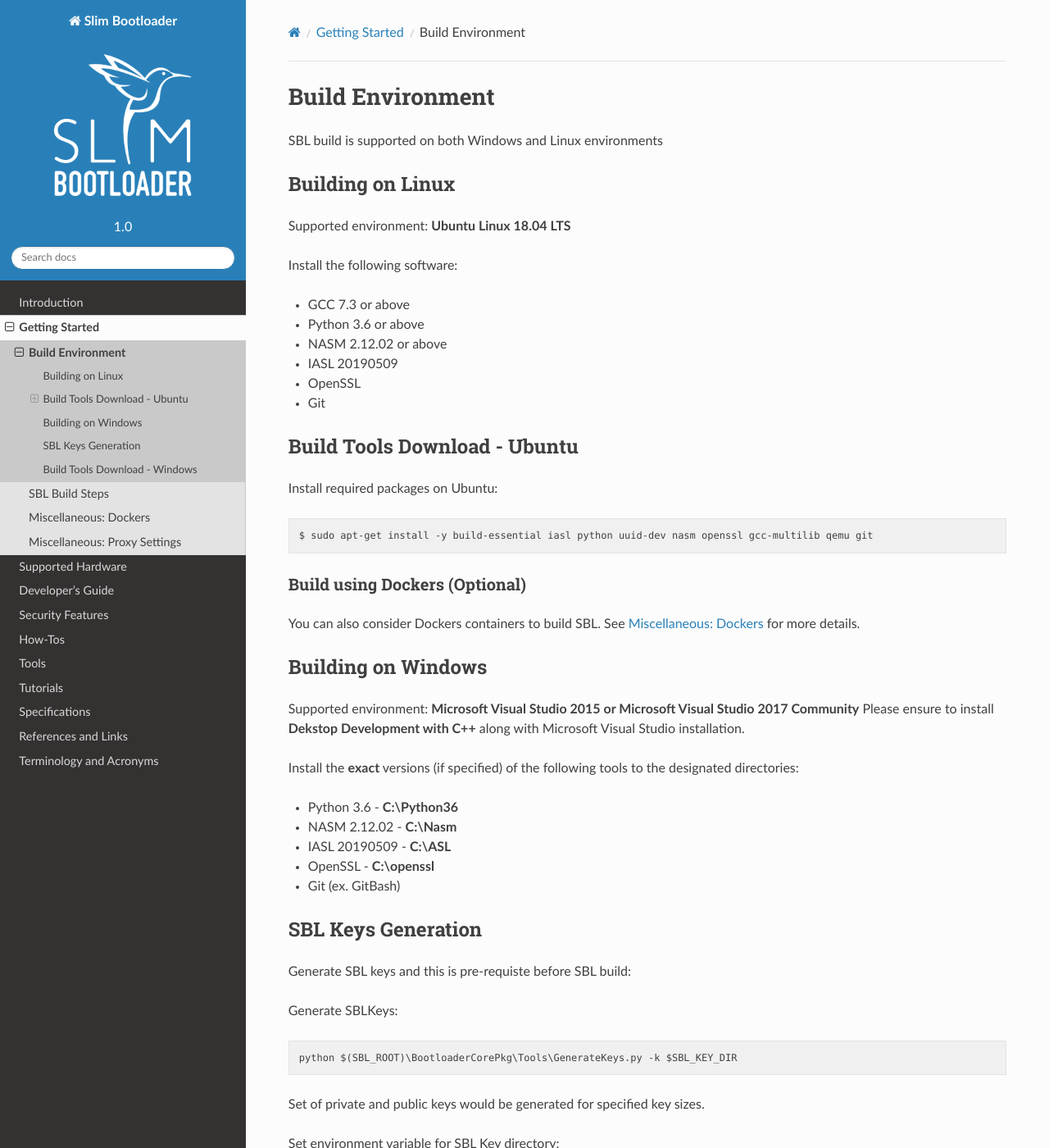
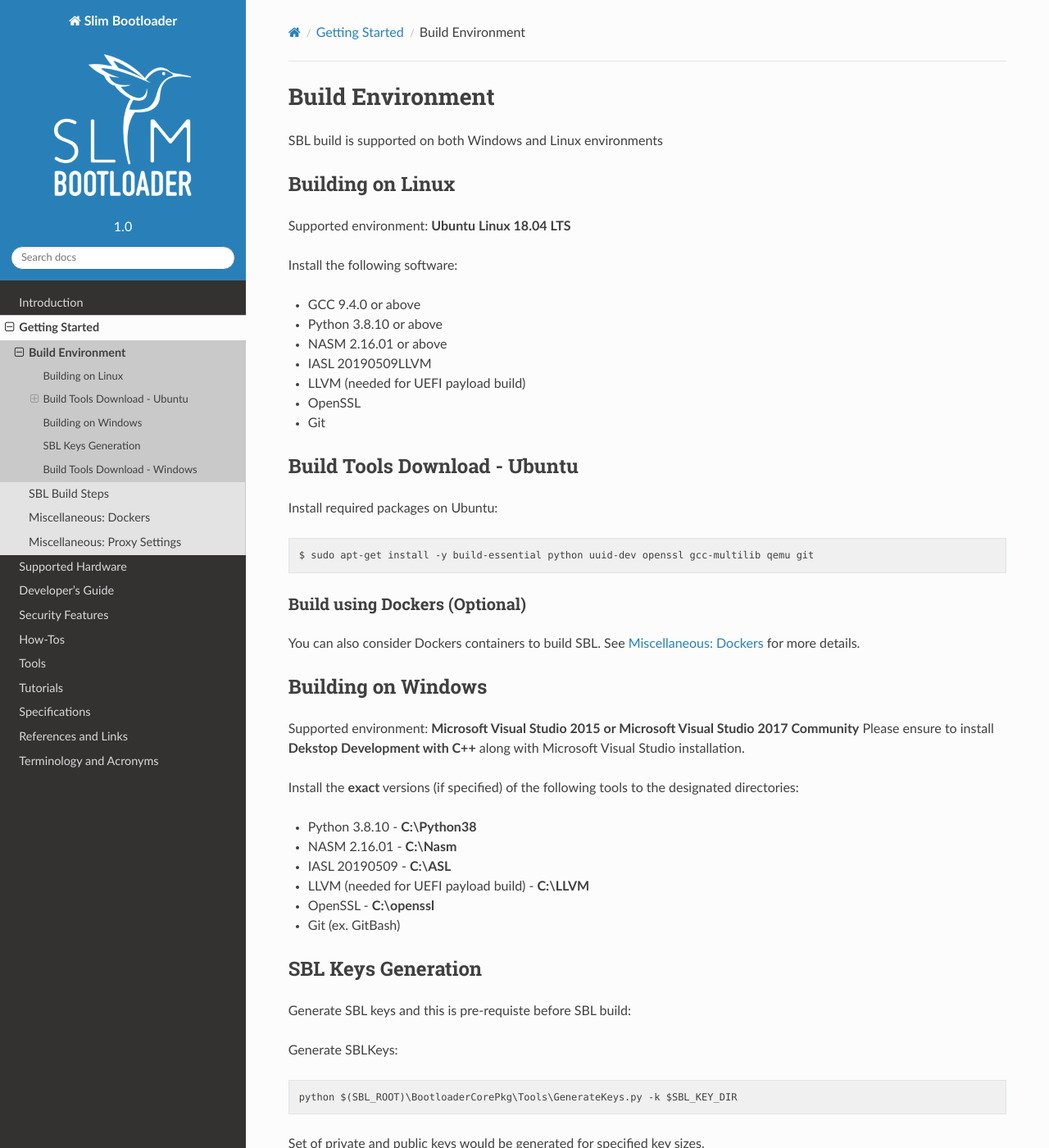
Before and after one commit to slimbootloader/documentation, a Sphinx documentation site: the page built from source/getting-started/build-host-setup.rst, in a window 1280 px wide and 1400 px high. Shown: the whole window at 82% size. Built offline with Sphinx 7.4.7 and the Read the Docs theme 2.0.0, drawn with Linux system fonts in a browser that asks for light colours; some of the changed text lies outside the part shown.

Commit message:
Update tool chain versions (#188)
Python, NASM, LLVM and GCC updated to latest stable version.

Signed-off-by: Mohmad, Nur Syahirah Sabryna <nur.syahirah.sabryna.mohmad@intel.com>

```diff
--- a/source/getting-started/build-host-setup.rst
+++ b/source/getting-started/build-host-setup.rst
@@ -15,12 +15,14 @@
 
 Install the following software:
 
-* GCC 7.3 or above
-* Python 3.6 or above
-* NASM 2.12.02 or above
-* IASL 20190509
+* GCC 9.4.0 or above
+* Python 3.8.10 or above
+* NASM 2.16.01 or above
+* IASL 20190509LLVM
+* LLVM (needed for UEFI payload build)
 * OpenSSL
 * Git
+
 
 
 Build Tools Download - Ubuntu
@@ -28,7 +30,7 @@
 
 Install required packages on Ubuntu::
 
-  $ sudo apt-get install -y build-essential iasl python uuid-dev nasm openssl gcc-multilib qemu git
+  $ sudo apt-get install -y build-essential python uuid-dev openssl gcc-multilib qemu git
 
 
 Build using Dockers (Optional)
@@ -48,11 +50,13 @@
 
 Install the **exact** versions (if specified) of the following tools to the designated directories:
 
-* Python 3.6 - **C:\\Python36**
-* NASM 2.12.02 - **C:\\Nasm**
+* Python 3.8.10 - **C:\\Python38**
+* NASM 2.16.01 - **C:\\Nasm**
 * IASL 20190509 - **C:\\ASL**
+* LLVM (needed for UEFI payload build) - **C:\\LLVM**
 * OpenSSL - **C:\\openssl**
 * Git (ex. GitBash)
+
 
 .. _sbl-keys:
 
@@ -80,7 +84,7 @@
 Build Tools Download - Windows
 ^^^^^^^^^^^^^^^^^^^^^^^^^^^^^^
 
-Python 3.6.x 64 bit version.
+Python 3.8.x 64 bit version.
 
 |https://www.python.org/downloads/windows/|
 
@@ -91,8 +95,19 @@
 .. note::
   Add Python to the PATH
 
-  Python version 3.6.6 is the tested version.
+  Python version 3.8.10 is the tested version.
 
+
+
+Nasm 2.16.01
+
+|https://www.nasm.us/pub/nasm/releasebuilds/2.16.01/|
+
+.. |https://www.nasm.us/pub/nasm/releasebuilds/2.16.01/| raw:: html
+
+   <a href="https://www.nasm.us/pub/nasm/releasebuilds/2.16.01/" target="_blank">https://www.nasm.us/pub/nasm/releasebuilds/2.16.01/</a>
+
+**Require:** Install to C:\\Nasm
 
 
 IASL 20190509-64
@@ -108,15 +123,15 @@
 **Require:** Install to C:\\Asl
 
 
-Nasm 2.12.02
+LLVM 15.0.7
 
-|https://www.nasm.us/pub/nasm/releasebuilds/2.12.02/|
+|https://github.com/llvm/llvm-project/releases/tag/llvmorg-15.0.7/|
 
-.. |https://www.nasm.us/pub/nasm/releasebuilds/2.12.02/| raw:: html
+.. |https://github.com/llvm/llvm-project/releases/tag/llvmorg-15.0.7/| raw:: html
 
-   <a href="https://www.nasm.us/pub/nasm/releasebuilds/2.12.02/" target="_blank">https://www.nasm.us/pub/nasm/releasebuilds/2.12.02/</a>
+   <a href="https://github.com/llvm/llvm-project/releases/tag/llvmorg-15.0.7/" target="_blank">https://github.com/llvm/llvm-project/releases/tag/llvmorg-15.0.7/</a>
 
-**Require:** Install to C:\\Nasm
+**Require:** Install to C:\\LLVM
 
 
 Openssl (latest)
```
